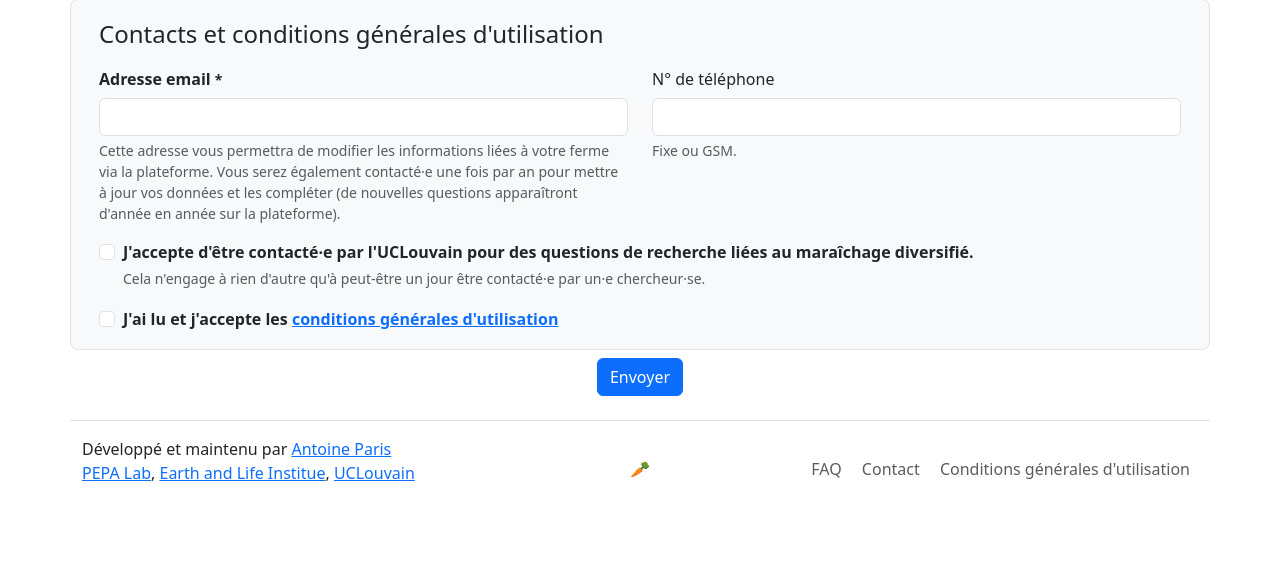
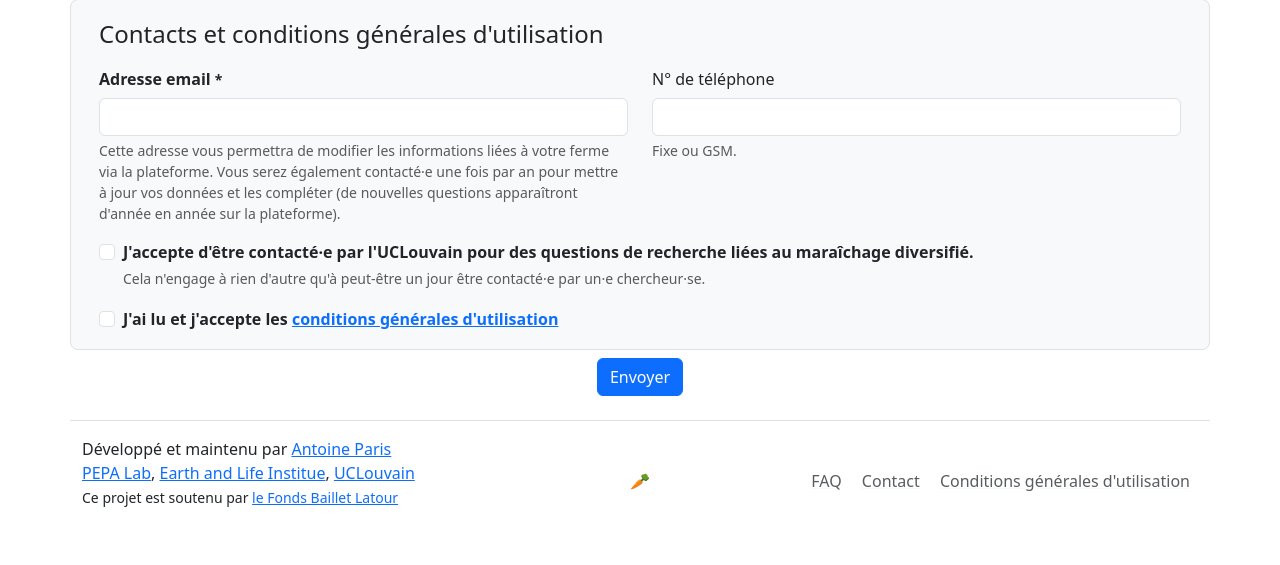
Before and after one commit to anpar/market-gardeners-census, a Django app: page /create/ in a window 1280 px wide. Shown: the part 2227-2792 px from the top of the page. Before the commit the page ends 2708 px from the top, so only its background shows below. Run offline with Django 5.2, Linux system fonts and the light colour scheme; data that the repository does not hold is empty; parts of the project's set-up code (start-up, migrations or seed data) failed here and were passed over; some libraries are stand-ins or nearby versions.

Commit message:
Add a mention to FBL in the footer

```diff
--- a/census/templates/census/base.html
+++ b/census/templates/census/base.html
@@ -75,6 +75,7 @@
 				<a href="https://www.pepa.science/" target="_blank">PEPA Lab</a>,
 				<a href="https://www.uclouvain.be/en/research-institutes/eli" target="_blank">Earth and Life Institue</a>,
 				<a href="https://www.uclouvain.be/fr" target="_blank">UCLouvain</a><br>
+				<small>Ce projet est soutenu par <a href="https://fondsbailletlatour.com/fr" target="_blank">le Fonds Baillet Latour</a></small>
 				<!--<small>Code source disponible sur <a href="https://github.com/anpar/market-gardeners-census" target="_blank">Github</a></small>-->
 			</p>
 		</div>
```
